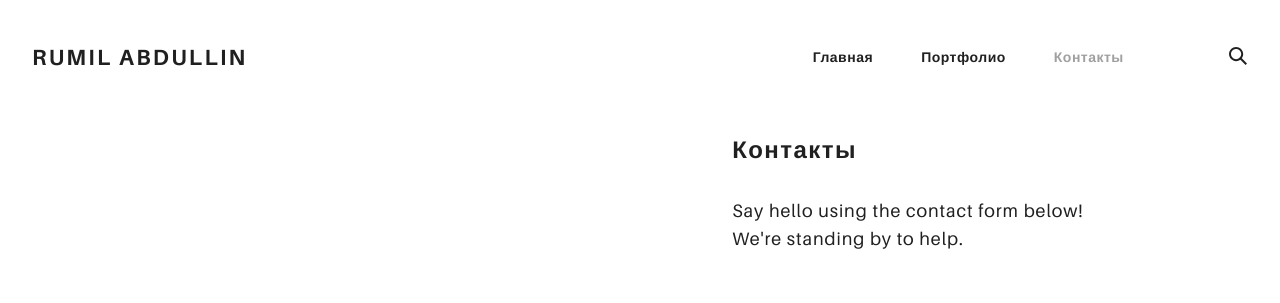
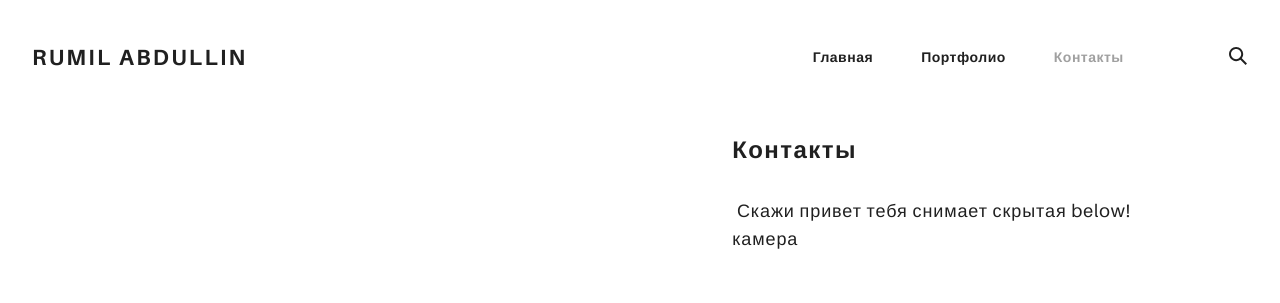
Before and after one commit to rumill/rumill.github.io, a plain HTML site: page contact.html in a window 1280 px wide. Shown: the top 303 px of the page. Drawn offline with Linux system fonts and the light colour scheme; some packages are replaced by stand-ins of ours.

Commit message:
Update contact.html

```diff
--- a/contact.html
+++ b/contact.html
@@ -75,7 +75,7 @@
       <div class="ae-grid">
         <div class="ae-grid__item item-lg-6 item-lg--offset-7">
           <h4 class="ae-u-bolder au-mb-3 conatct__title">Контакты</h4>
-          <p class="au-mb-4 contact__desc">Say hello using the <a href="#contact-form">contact form </a>below! <br>We're standing by to help.</p>
+          <p class="au-mb-4 contact__desc"> Скажи привет <a href="#contact-form">тебя снимает скрытая </a>below! <br>камера</p>
         </div>
       </div>
       <div class="ae-grid">
```
